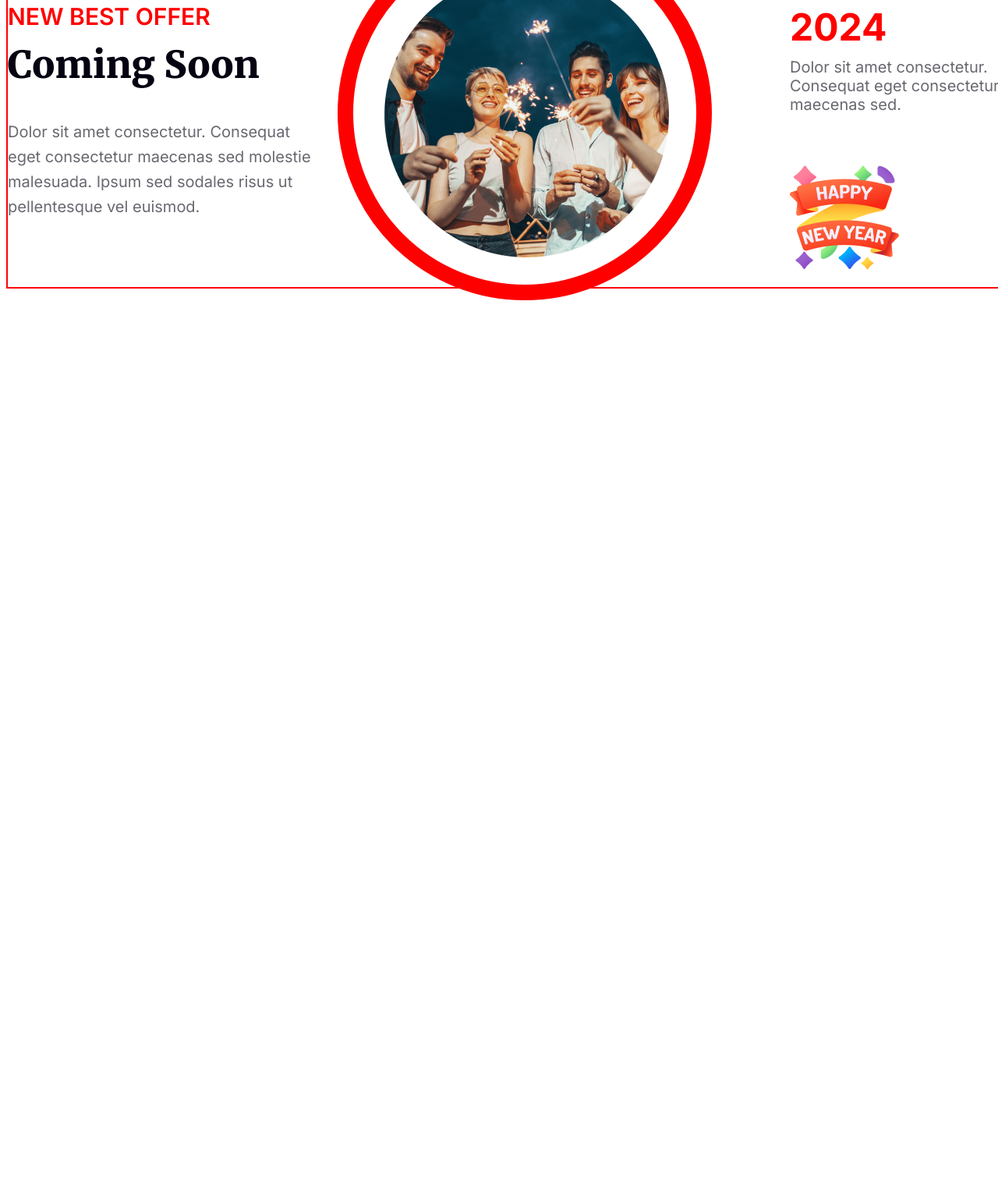
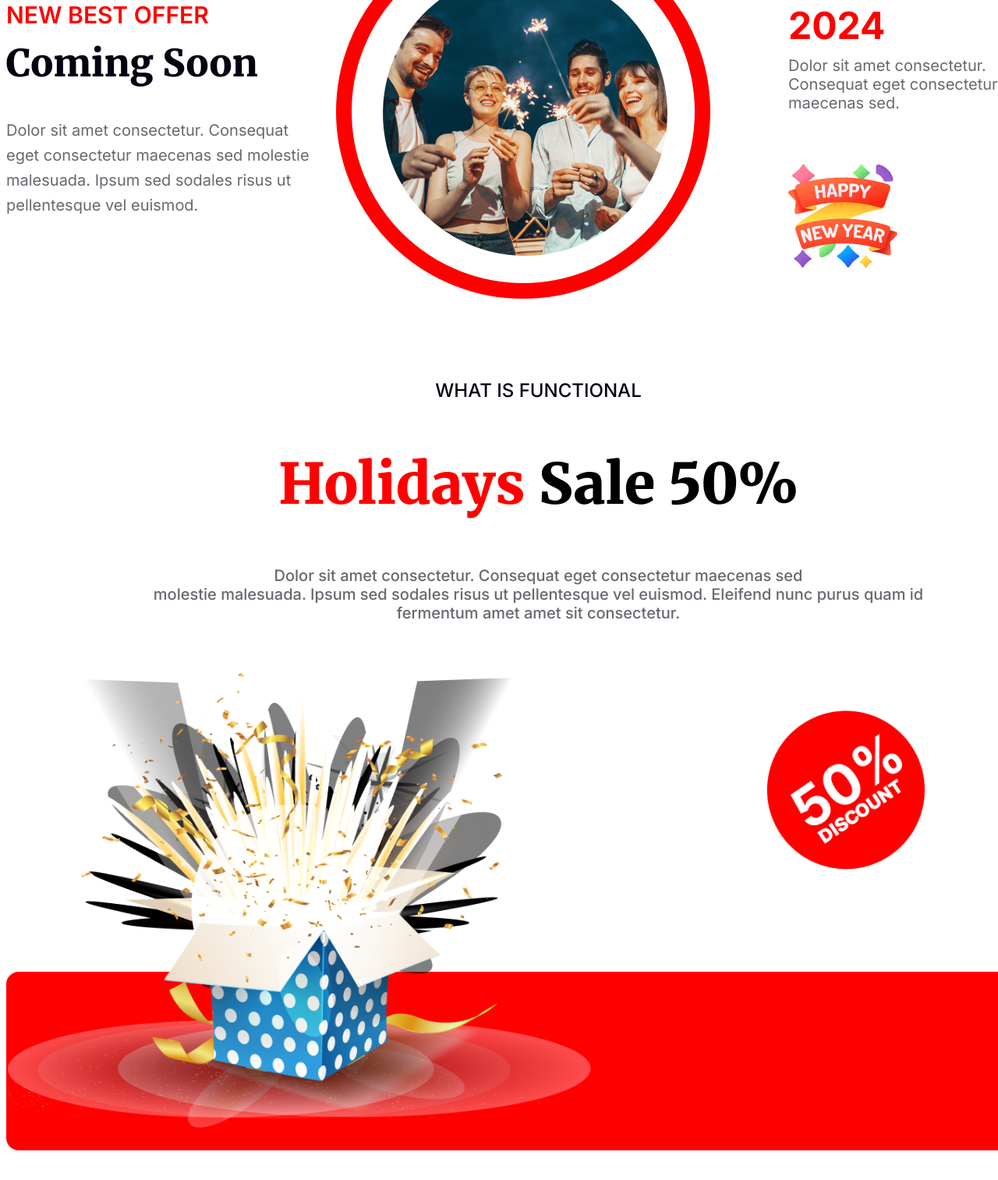
Before and after one commit to mahdi786islam/new-year-offer-practice, a plain HTML site: page index.html in a window 1280 px wide. Shown: the part 3049-4562 px from the top of the page at 78% size. Before the commit the page ends 3487 px from the top, so only its background shows below. Drawn offline with Linux system fonts and the light colour scheme.

Commit message:
discount tag

```diff
--- a/index.html
+++ b/index.html
@@ -69,6 +69,21 @@
                 <img src="assets/images/Group 96.png" alt="">
             </div>
         </section>
+        <section class="holiday-sale-section">
+            <div class="holiday-sale">
+             <div class="holiday-sale-text">
+                <h3>WHAT IS FUNCTIONAL</h3>
+                <h1><span id="Holidays">Holidays</span> Sale 50%</h1>
+                <p>Dolor sit amet consectetur. Consequat eget consectetur maecenas sed <br>
+                    molestie malesuada. Ipsum sed sodales risus ut pellentesque vel euismod. Eleifend nunc purus quam id <br> fermentum amet amet sit consectetur.</p>
+             </div>
+             <div class="solid-color"></div>
+             <div class="gift-box">
+                <img src="assets/images/Group 75.png" alt="" id="gift-box">
+                <img src="assets/images/Group 44.png" alt="" id="discount-tag">
+             </div>
+            </div>
+        </section>
 
     </main>
 </body>
--- a/styles/style.css
+++ b/styles/style.css
@@ -165,7 +165,7 @@
 .new-offer-section{
     width: 1365px;
     height: 463px;
-    border: 2px solid red;
+    /* border: 2px solid red; */
     margin: 0 auto;
     display: flex;
 }
@@ -241,3 +241,59 @@
     margin-top: 43px;
     margin-right: 136px;
 }
+
+.holiday-sale-section{
+    width: 1365px;
+    height: 986.07px;
+    /* border: 2px solid red; */
+    margin: 120px auto;
+    text-align: center;
+    position: relative;
+}
+.holiday-sale-text h3{
+    color: rgb(7, 2, 17);
+    font-family: Inter;
+    font-size: 24px;
+    font-weight: 500;
+}
+.holiday-sale-text h1{
+    font-family: Merriweather;
+    font-size: 72px;
+    font-weight: 900;
+}
+
+#Holidays{
+    color: rgb(255, 0, 0);
+}
+.holiday-sale-text p{
+    color: rgba(7, 2, 17, 0.6);
+    font-family: Inter;
+    font-size: 20px;
+    font-weight: 500;
+}
+.solid-color{
+    width: 1365px;
+    height: 229px;
+    border-radius: 16px 0px 16px 16px;
+    background: rgb(255, 0, 0);
+    position: absolute;
+    top: 77%;
+}
+.gift-box{
+    position: relative;
+    z-index: 1;
+    display: flex;
+    justify-content: flex-start;
+    margin-top: 65px;
+
+}
+#gift-box{
+    width: 750px;
+    height: 600px;
+}
+#discount-tag{
+    width: 300px;
+    height: 300px;
+    /* border: 2px solid red; */
+    margin-left: 177px;
+}
```
